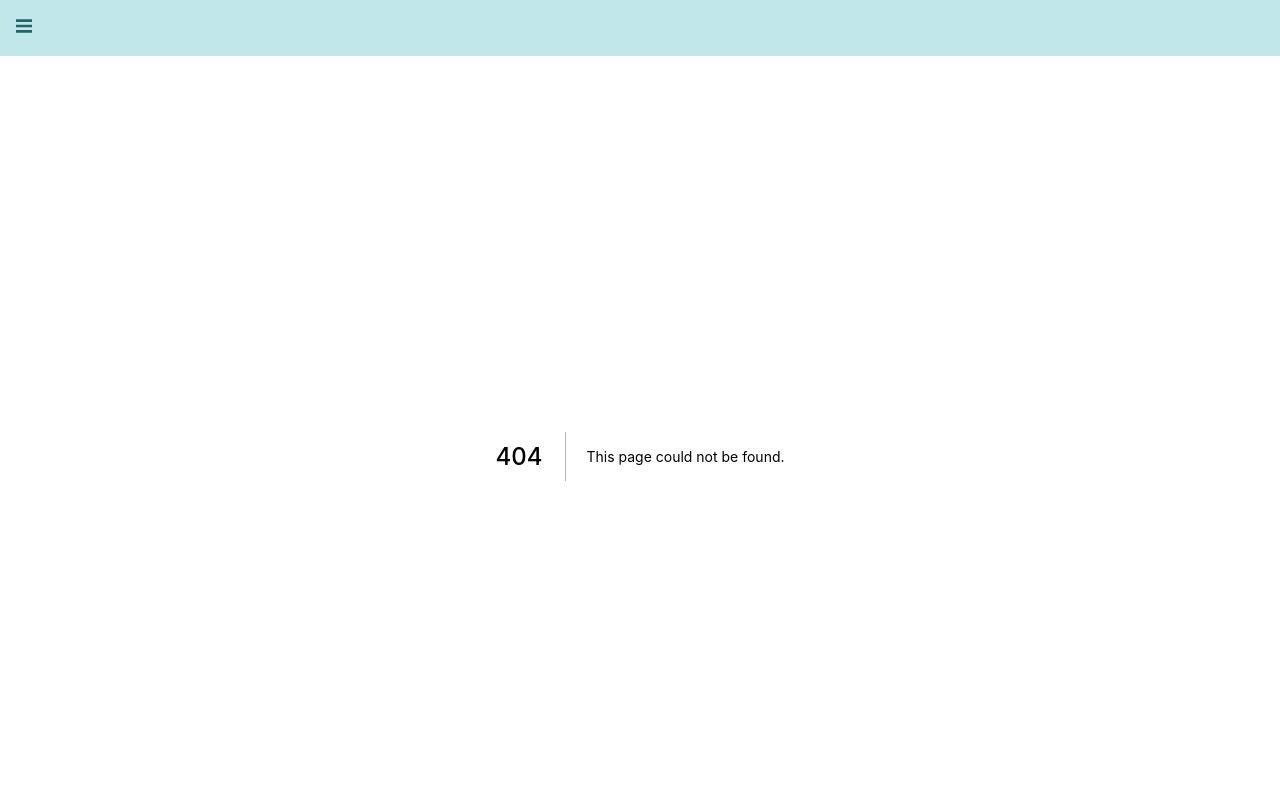
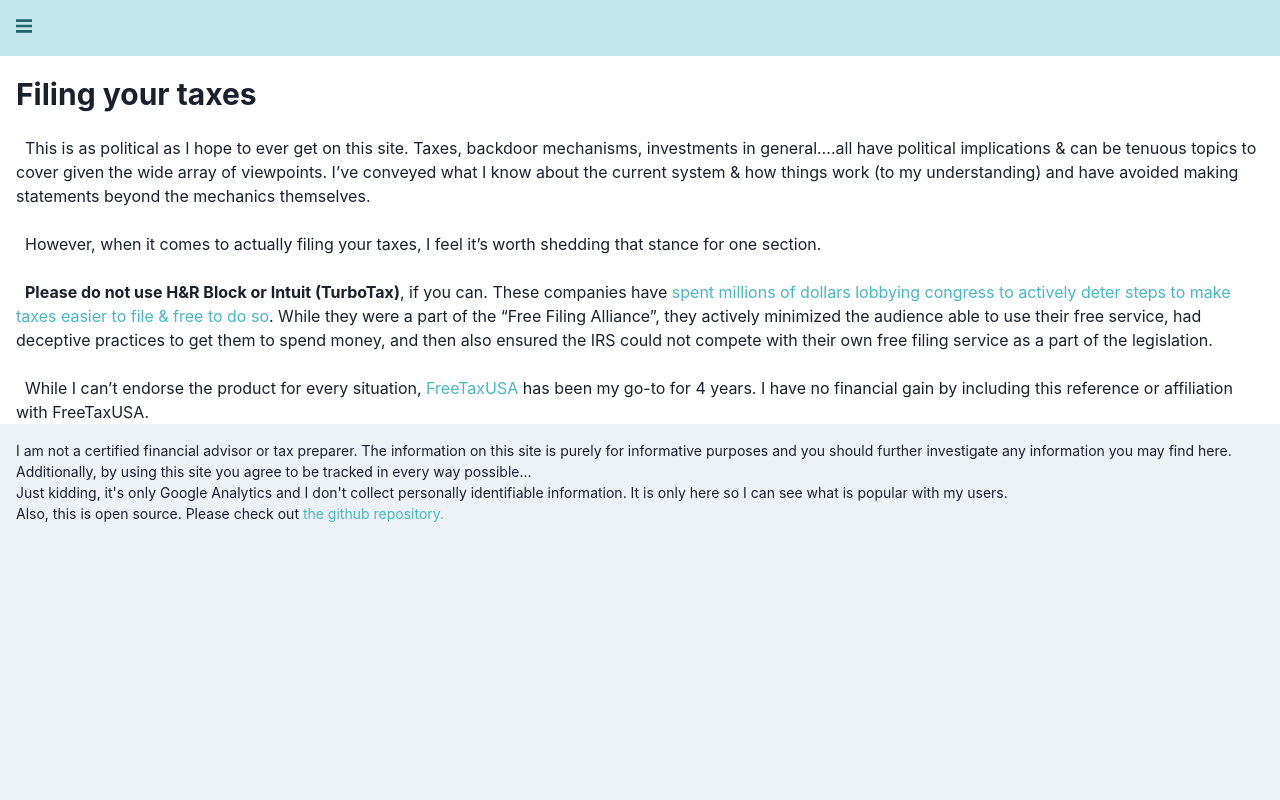
Before and after one commit to m3fawner/ssr-study, a Next.js app: page /taxation/filing-your-taxes in a window 1280 px wide. Before the commit this address had no page. Shown: the top 800 px of the page. Built offline with nearby package versions, Linux system fonts and the light colour scheme.

Commit message:
feat(filing-your-taxes)

```diff
--- /dev/null
+++ b/markdown/filing-your-taxes.md
@@ -0,0 +1,17 @@
+#### Filing your taxes
+
+&nbsp;
+
+  This is as political as I hope to ever get on this site. Taxes, backdoor mechanisms, investments in general….all have political implications & can be tenuous topics to cover given the wide array of viewpoints. I’ve conveyed what I know about the current system & how things work (to my understanding) and have avoided making statements beyond the mechanics themselves.
+
+&nbsp;
+
+  However, when it comes to actually filing your taxes, I feel it’s worth shedding that stance for one section.
+
+&nbsp;
+
+  **Please do not use H&R Block or Intuit (TurboTax)**, if you can. These companies have [spent millions of dollars lobbying congress to actively deter steps to make taxes easier to file & free to do so](https://www.propublica.org/series/the-turbotax-trap). While they were a part of the “Free Filing Alliance”, they actively minimized the audience able to use their free service, had deceptive practices to get them to spend money, and then also ensured the IRS could not compete with their own free filing service as a part of the legislation.
+
+&nbsp;
+
+  While I can’t endorse the product for every situation, [FreeTaxUSA](https://freetaxusa.com/) has been my go-to for 4 years. I have no financial gain by including this reference or affiliation with FreeTaxUSA.
--- /dev/null
+++ b/pages/taxation/filing-your-taxes.jsx
@@ -0,0 +1,21 @@
+import PropTypes from 'prop-types';
+import Head from '../../src/components/Head';
+import MarkdownConverter from '../../src/components/MarkdownConverter';
+import getMarkdown from '../../markdown/getMarkdown';
+
+const FilingYourTaxes = ({ filingYourTaxes }) => (
+  <>
+    <Head title="Filing your taxes" description="I pontificate with regards to tax filing software." url="taxation/filing-your-taxes" />
+    <MarkdownConverter pt="5" markdown={filingYourTaxes} />
+  </>
+);
+FilingYourTaxes.propTypes = {
+  filingYourTaxes: PropTypes.string.isRequired,
+};
+
+export const getStaticProps = async () => ({
+  props: {
+    filingYourTaxes: await getMarkdown('filing-your-taxes'),
+  },
+});
+export default FilingYourTaxes;
--- a/src/components/Header.jsx
+++ b/src/components/Header.jsx
@@ -22,6 +22,7 @@
   DONATIONS: 'DONATIONS',
   DIVERSIFICATION: 'DIVERSIFICATION',
   EQUITY_COMPENSATION: 'EQUITY_COMPENSATION',
+  FILING_YOUR_TAXES: 'FILING_YOUR_TAXES',
   FSA: 'FSA',
   MEGABACKDOOR_ROTH: 'MEGABACKDOOR_ROTH',
   NET_PROCEEDS: 'NET_PROCEEDS',
@@ -38,6 +39,7 @@
   [ROUTE_KEYS.DONATIONS]: '/taxation/donations',
   [ROUTE_KEYS.DIVERSIFICATION]: '/investments/diversification',
   [ROUTE_KEYS.EQUITY_COMPENSATION]: '/equity-compensation',
+  [ROUTE_KEYS.FILING_YOUR_TAXES]: '/taxation/filing-your-taxes',
   [ROUTE_KEYS.MEGABACKDOOR_ROTH]: '/401k/megabackdoor-roth',
   [ROUTE_KEYS.NET_PROCEEDS]: '/equity-compensation/net-proceeds',
   [ROUTE_KEYS.REBALANCING]: '/investments/rebalancing',
@@ -53,6 +55,7 @@
   [ROUTE_KEYS.DONATIONS]: 'Donations',
   [ROUTE_KEYS.DIVERSIFICATION]: 'Diversification',
   [ROUTE_KEYS.EQUITY_COMPENSATION]: 'Equity compensation',
+  [ROUTE_KEYS.FILING_YOUR_TAXES]: 'Filing your taxes',
   [ROUTE_KEYS.MEGABACKDOOR_ROTH]: 'Megabackdoor Roth',
   [ROUTE_KEYS.NET_PROCEEDS]: 'Net proceeds',
   [ROUTE_KEYS.REBALANCING]: 'Rebalancing',
@@ -79,6 +82,7 @@
     ROUTE_KEYS.ROTH_TRAD_AT,
     ROUTE_KEYS.TAX_HARVESTING,
     ROUTE_KEYS.DONATIONS,
+    ROUTE_KEYS.FILING_YOUR_TAXES,
   ],
 };
 const FOUR_OH_ONE_K = {
```
